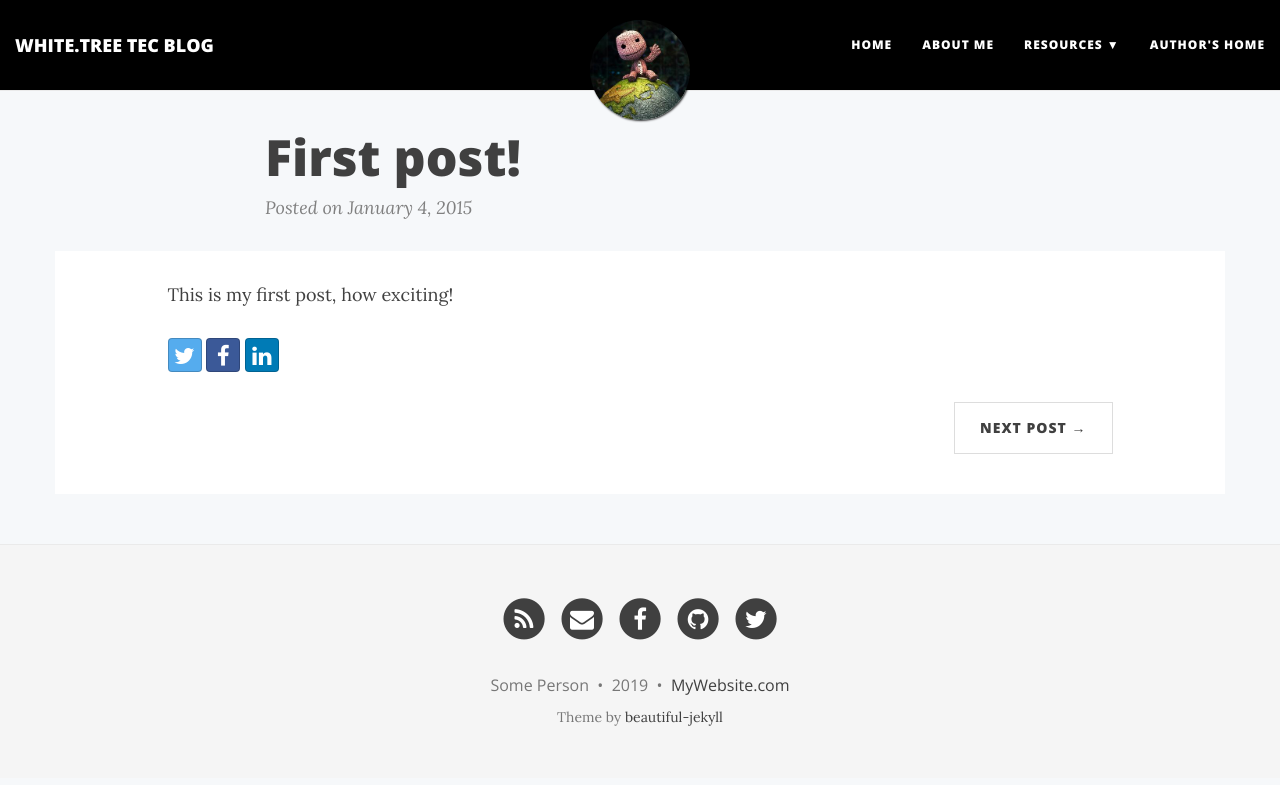
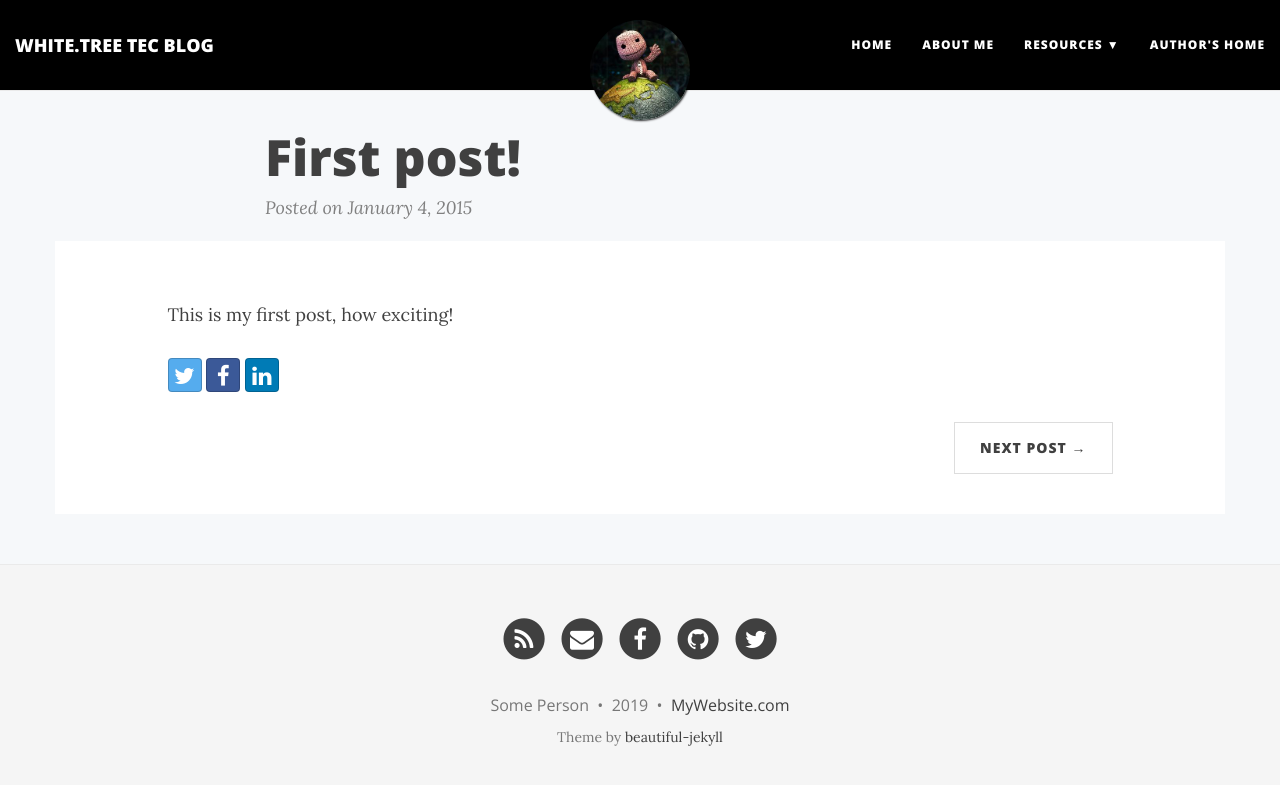
Before and after one commit to cedrush/cedrush.github.io, a Jekyll site: the page built from _posts/2015-01-04-first-post.md, in a window 1280 px wide. Shown: the top 785 px of the page. Built offline with Jekyll 4.4.1, drawn with Linux system fonts in a browser that asks for light colours; nearby versions of some CDN libraries.

Commit message:
Update post.html

```diff
--- a/_layouts/post.html
+++ b/_layouts/post.html
@@ -4,7 +4,7 @@ layout: base
 
 {% include header.html type="post" %}
 
-<div class="container" style="margin-top:30px;background-color:#FFF;">
+<div class="container" style="padding-top:30px;background-color:#FFF;">
   <div class="row">
     <div class="col-lg-10 col-lg-offset-1 col-md-10 col-md-offset-1">
 
```
